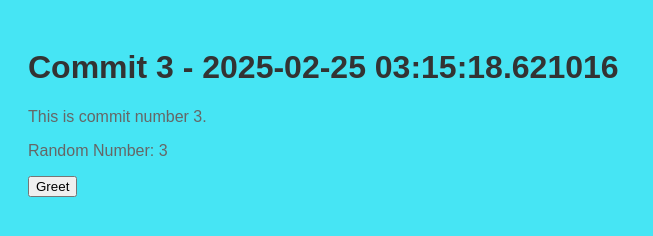
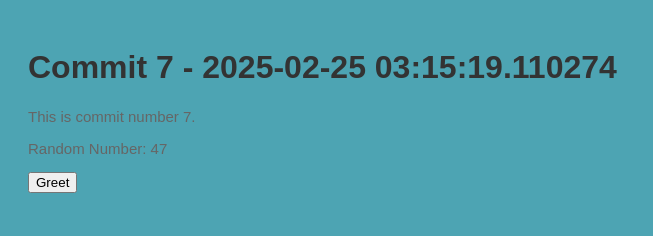
Before and after one commit to legbald0d/myrep-repo-20250225031512, a plain HTML site: page index.html in a window 1280 px wide. Shown: the whole page, without its empty margins (0-653 px from the left). Drawn offline with Linux system fonts and the light colour scheme.

Commit message:
📝 Commit 7 with HTML, CSS, and JS

```diff
--- a/index.html
+++ b/index.html
@@ -2,13 +2,13 @@
     <!DOCTYPE html>
     <html>
     <head>
-        <title>Commit 3 - 2025-02-25 03:15:18.621016</title>
+        <title>Commit 7 - 2025-02-25 03:15:19.110274</title>
         <link rel="stylesheet" href="style.css">
     </head>
     <body>
-        <h1>Commit 3 - 2025-02-25 03:15:18.621016</h1>
-        <p>This is commit number 3.</p>
-        <p>Random Number: 3</p>
+        <h1>Commit 7 - 2025-02-25 03:15:19.110274</h1>
+        <p>This is commit number 7.</p>
+        <p>Random Number: 47</p>
         <button onclick="greet()">Greet</button>
         <script src="script.js"></script>
     </body>
--- a/script.js
+++ b/script.js
@@ -2,4 +2,4 @@
     function greet() {
         alert('Hello from commit ' + commitNumber + '!');
     }
-    var commitNumber = 3;
+    var commitNumber = 7;
--- a/style.css
+++ b/style.css
@@ -1,7 +1,7 @@
 
     body {
         font-family: Arial, sans-serif;
-        background-color: #46e5f4;
+        background-color: #4da4b3;
         padding: 20px;
     }
     h1 {
@@ -9,5 +9,5 @@
     }
     p {
         color: #666;
-        font-size: 16px;
+        font-size: 15px;
     }
```
